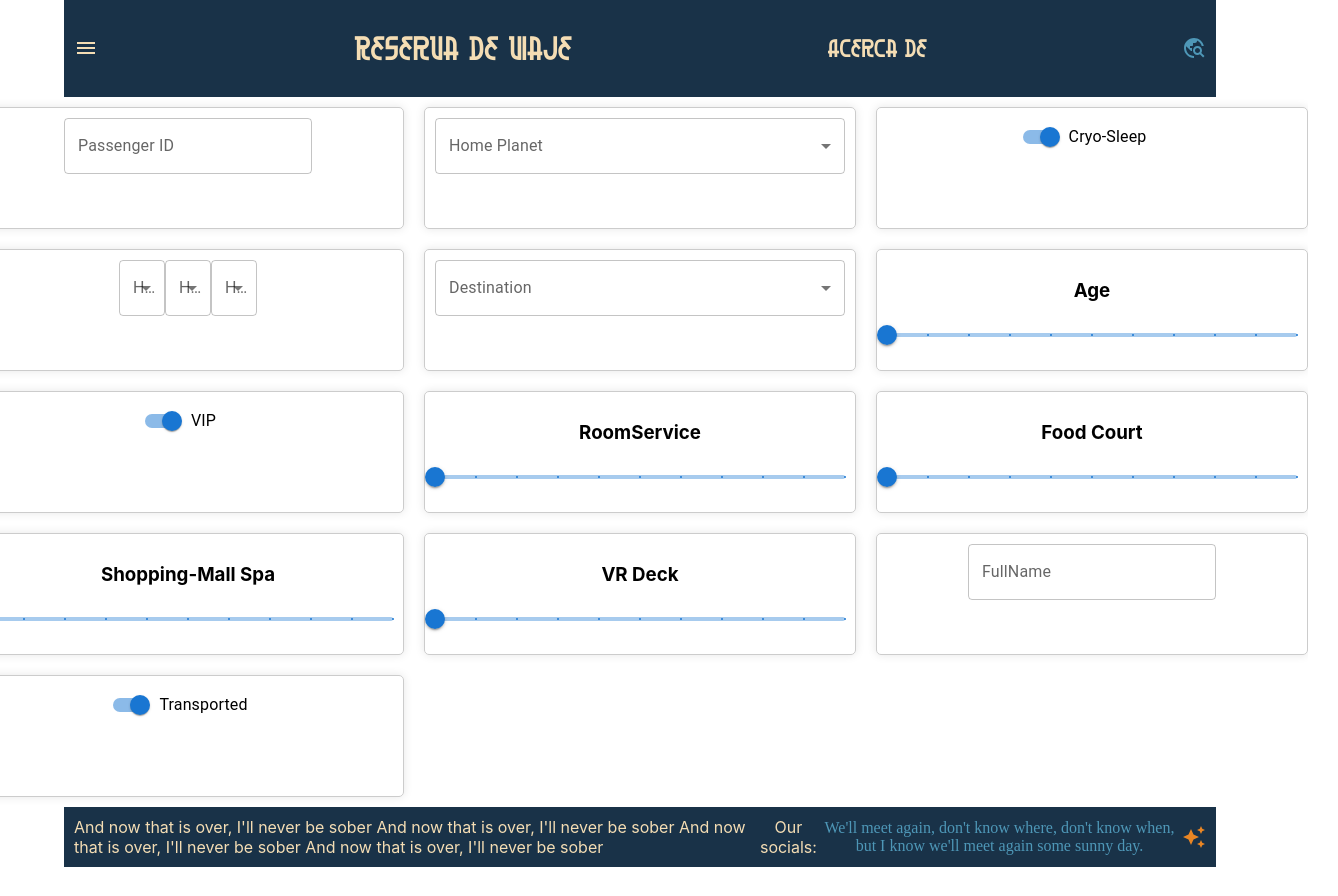
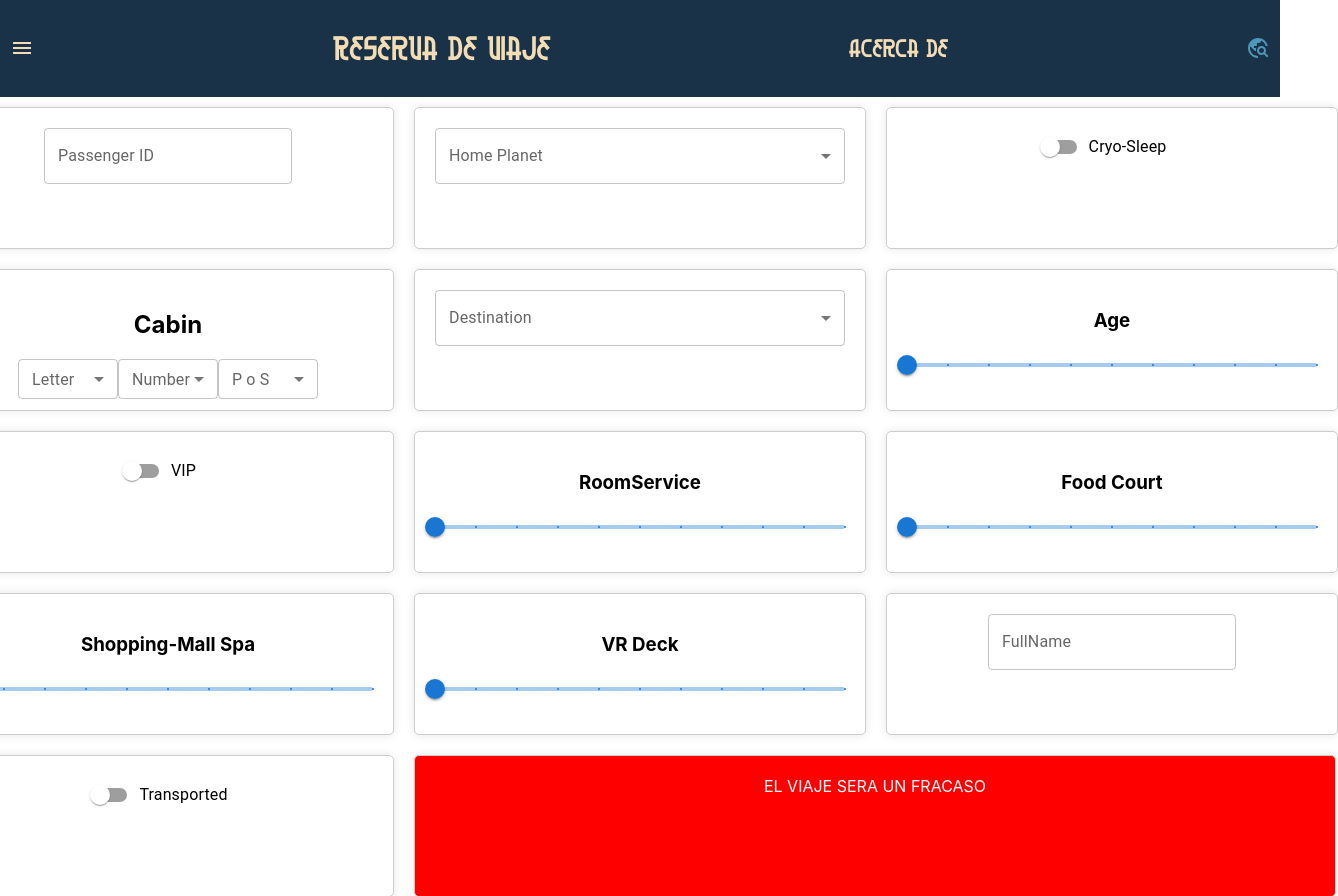
Before and after one commit to BionicDruid/Titanic-Romulus, a React (Create React App) app in the folder Front/romulusweb/: page / in a window 1280 px wide. Shown: the top 896 px of the page, 1338 px wide, since content can reach past the window. Before the commit the page ends 867 px from the top, so only its background shows below. Built offline with nearby package versions, Linux system fonts and the light colour scheme.

Commit message:
Avance de página web

```diff
--- a/Front/romulusweb/src/App.js
+++ b/Front/romulusweb/src/App.js
@@ -1,4 +1,3 @@
-import { Container } from "@mui/material";
 import "./Styles/App.css";
 import Formulario from "./App/Pages/Page";
 import Header from "./App/Pages/Header";
@@ -7,11 +6,9 @@ import Footer from "./App/Pages/Footer";
 function App() {
   return (
     <div className="App">
-      <Container>
         <Header />
         <Formulario />
         <Footer />
-      </Container>
     </div>
   );
 }
--- a/Front/romulusweb/src/App/Pages/Page.jsx
+++ b/Front/romulusweb/src/App/Pages/Page.jsx
@@ -6,7 +6,10 @@ export default function Formulario() {
     const [passengerID, setPassengerID] = useState("");
     const [homePlanet, setHomePlanet] = useState("");
     const [cryoSleep, setCryoSleep] = useState(false);
-    const [cabin, setCabin] = useState("");
+    const [cabin1, setCabin1] = useState("");
+    const [cabin2, setCabin2] = useState("");
+    const [cabin3, setCabin3] = useState("");
+    const [cabinFinal,setCabinFinal] = useState("");
     const [destination, setDestination] = useState("");
     const [age, setAge] = useState(0);
     const [vip,setVip] = useState(false);
@@ -26,11 +29,20 @@ export default function Formulario() {
     };
 
     const handleCryoSleep = (event) => {
-        setCryoSleep(event.target.value);  // Asumimos que es un checkbox
+        setCryoSleep(!cryoSleep);
+        console.log(cryoSleep);
     };
 
-    const handleCabin = (event) => {
-        setCabin(event.target.value);
+    const handleCabin1 = (event) => {
+        setCabin1(event.target.value);
+    };
+
+    const handleCabin2 = (event) => {
+        setCabin2(event.target.value);
+    };
+
+    const handleCabin3 = (event) => {
+        setCabin3(event.target.value);
     };
 
     const handleDestination = (event) => {
@@ -38,27 +50,27 @@ export default function Formulario() {
     };
 
     const handleAge = (event) => {
-        setAge(event.target.value);  // Convertimos el valor a número
+        setAge(event.target.value);
     };
 
     const handleVip = (event) => {
-        setVip(event.target.checked);  // Asumimos que es un checkbox
+        setVip(!vip);
     };
 
     const handleRoomService = (event) => {
-        setRoomService(event.target.value);  // Convertimos el valor a número
+        setRoomService(event.target.value);
     };
 
     const handleFoodCourt = (event) => {
-        setFoodCourt(event.target.value);  // Convertimos el valor a número
+        setFoodCourt(event.target.value);
     };
 
     const handleShoppingMall = (event) => {
-        setShoppingMall(event.target.value);  // Convertimos el valor a número
+        setShoppingMall(event.target.value);
     };
 
     const handleVrDeck = (event) => {
-        setVrDeck(event.target.value);  // Convertimos el valor a número
+        setVrDeck(event.target.value);
     };
 
     const handleName = (event) => {
@@ -66,8 +78,18 @@ export default function Formulario() {
     };
 
     const handleTransported = (event) => {
-        setTransported(event.target.value);  // Asumimos que es un checkbox
+        setTransported(!transported);
     };
+
+    const handleCabinFinal = (event) => {
+        setCabinFinal(cabin1+cabin2+cabin3);
+    };
+
+      // Crear array de letras de A a Z
+    const letters = Array.from({ length: 26 }, (_, i) => String.fromCharCode(65 + i)); // A=65 en ASCII
+
+    // Crear array de números del 1 al 100
+    const numbers = Array.from({ length: 100 }, (_, i) => i + 1);
 
 
     return (
@@ -101,43 +123,54 @@ export default function Formulario() {
                     </FormControl>
                 </div>
                 <div className="item">
-                    <FormControlLabel control={<Switch defaultChecked/>} label="Cryo-Sleep" color="warning"/>
+                    <FormControlLabel control={<Switch />} label="Cryo-Sleep" color="warning" onChange={handleCryoSleep}/>
                 </div>
                 <div className="item">
-                <FormControl >
-                        <InputLabel id="demo-simple-select-label">Home Planet</InputLabel>
+                    <h2>Cabin</h2>
+                <FormControl size="small">
+                        <InputLabel id="demo-simple-select-label">Letter</InputLabel>
+                            <Select
+                                labelId="letter-select-label"
+                                id="letter-select"
+                                value={cabin1}
+                                label="Letter"
+                                onChange={handleCabin1}
+                                sx={{ width: 100 }}
+                                >
+                                {letters.map((char) => (
+                                    <MenuItem key={char} value={char}>
+                                    {char}
+                                    </MenuItem>
+                                ))}
+                            </Select>
+                    </FormControl>
+                    <FormControl size="small">
+                        <InputLabel id="demo-simple-select-label">Number</InputLabel>
+                            <Select
+                                labelId="number-select-label"
+                                id="number-select"
+                                value={cabin2}
+                                label="Number"
+                                onChange={handleCabin2}
+                                sx={{ width: 100 }}
+                                >
+                                {numbers.map((num) => (
+                                    <MenuItem key={num} value={num}>
+                                    {num}
+                                    </MenuItem>
+                                ))}
+                            </Select>
+                    </FormControl>
+                    <FormControl size="small">
+                        <InputLabel id="demo-simple-select-label">P o S</InputLabel>
                             <Select
                                 labelId="demo-simple-select-label"
                                 id="demo-simple-select"
-                                value={homePlanet}
+                                value={cabin3}
                                 label="Age"
-                                onChange={handleHomePlanet}>
-                                <MenuItem value={"a"}>a</MenuItem>
-                                <MenuItem value={"b"}>b</MenuItem>
-                                <MenuItem value={"c"}>c</MenuItem>
-                            </Select>
-                    </FormControl>
-                    <FormControl >
-                        <InputLabel id="demo-simple-select-label">Home Planet</InputLabel>
-                            <Select
-                                labelId="demo-simple-select-label"
-                                id="demo-simple-select"
-                                value={homePlanet}
-                                label="Age"
-                                onChange={handleHomePlanet}>
-                                <MenuItem value={"0"}>0</MenuItem>
-                                <MenuItem value={"1"}>1</MenuItem>
-                                <MenuItem value={"2"}>2</MenuItem>
-                            </Select>
-                    </FormControl>
-                    <FormControl >
-                        <InputLabel id="demo-simple-select-label">Home Planet</InputLabel>
-                            <Select
-                                labelId="demo-simple-select-label"
-                                id="demo-simple-select"
-                                value={homePlanet}
-                                label="Age"
-                                onChange={handleHomePlanet}>
+                                onChange={handleCabin3}
+                                sx={{ width: 100 }}
+                                >
                                 <MenuItem value={"P"}>P</MenuItem>
                                 <MenuItem value={"S"}>S</MenuItem>
                             </Select>
@@ -172,7 +205,7 @@ export default function Formulario() {
                     />
                 </div>
                 <div className="item">
-                    <FormControlLabel control={<Switch defaultChecked/>} label="VIP" color="warning"/>
+                    <FormControlLabel control={<Switch />} label="VIP" color="warning" onChange={handleVip}/>
                 </div>
                 <div className="item">
                 <h3>RoomService</h3>
@@ -232,7 +265,7 @@ export default function Formulario() {
                 </div>
                 <div className="item">
                 <FormControl variant="outlined">
-                        <InputLabel htmlFor="outlined-adornment-username">FullName</InputLabel>
+                    <InputLabel htmlFor="outlined-adornment-username">FullName</InputLabel>
                         <OutlinedInput
                             id="outlined-adornment-username"
                             type="text"
@@ -240,11 +273,15 @@ export default function Formulario() {
                             onChange={handleName}
                             className="Input"
                         />
-                    </FormControl>
+                </FormControl>
                 </div>
                 <div className="item">
-                    <FormControlLabel control={<Switch defaultChecked/>} label="Transported" color="warning"/>
+                    <FormControlLabel control={<Switch />} label="Transported" color="warning" onChange={handleTransported}/>
                 </div>
+                    { cryoSleep ?
+                    <div className="resultado-positivo">EL VIAJE SERÁ EXITOSO</div>
+                    :
+                    <div className="resultado-negativo">EL VIAJE SERA UN FRACASO</div> }
             </Box>
         </div>
     );
--- a/Front/romulusweb/src/Styles/page.css
+++ b/Front/romulusweb/src/Styles/page.css
@@ -15,7 +15,7 @@
 
 .item{
     margin: 10px;
-    padding: 10px;
+    padding: 20px;
     border: 1px solid #ccc;
     border-radius: 5px;
     box-shadow: 0 0 10px rgba(0, 0, 0, 0.1);
@@ -23,3 +23,31 @@
     width: 410px;
     height: 100px;
 }
+
+.resultado-positivo{
+    margin: 10px;
+    padding: 20px;
+    border: 1px solid #ccc;
+    border-radius: 5px;
+    box-shadow: 0 0 10px rgba(0, 0, 0, 0.1);
+    text-align: center;
+    width: 880px;
+    height: 100px;
+    grid-column: span 2;
+    background-color: green;
+    color: azure;
+}
+
+.resultado-negativo{
+    margin: 10px;
+    padding: 20px;
+    border: 1px solid #ccc;
+    border-radius: 5px;
+    box-shadow: 0 0 10px rgba(0, 0, 0, 0.1);
+    text-align: center;
+    width: 880px;
+    height: 100px;
+    grid-column: span 2;
+    background-color: red;
+    color: azure;
+}
```
